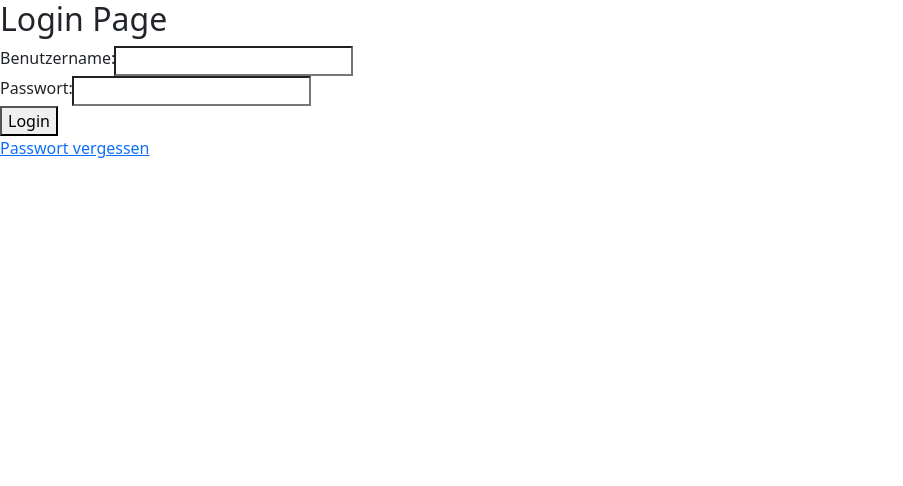
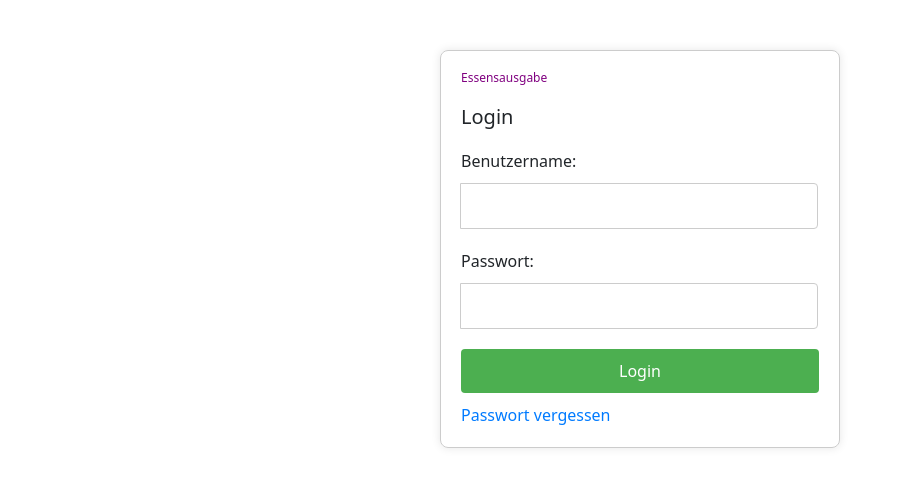
Before and after one commit to WillyKirchner/Softwaretechnik_Praktikum, a React (Create React App) app in the folder frontend/: page /#/ in a window 1280 px wide. Shown: the top 486 px of the page, without its empty margins (0-903 px from the left). Built offline with nearby package versions, Linux system fonts and the light colour scheme.

Commit message:
login prettier

```diff
--- /dev/null
+++ b/frontend/src/pages/Login.css
@@ -0,0 +1,70 @@
+.App {
+    text-align: center;
+  }
+
+  .login-container {
+    width: 100%;
+    max-width: 400px;
+    margin: 50px auto;
+    padding: 20px;
+    border: 1px solid #ccc;
+    border-radius: 8px;
+    box-shadow: 0px 0px 10px rgba(0, 0, 0, 0.1);
+  }
+
+  h2 {
+    font-size: 20px;
+    margin-bottom: 20px;
+  }
+
+  h3 {
+    font-size: 12px;
+    margin-bottom: 20px;
+    color: purple;
+  }
+
+  .input-group {
+    margin-bottom: 15px;
+  }
+
+  .input-group label {
+    display: block;
+    margin-bottom: 5px;
+    text-align: left;
+  }
+
+  .input-group input {
+    width: 100%;
+    padding: 10px;
+    margin: 5px 0;
+    border: 1px solid #ccc;
+    border-radius: 4px;
+  }
+
+  .login-button {
+    width: 100%;
+    padding: 10px;
+    background-color: #4CAF50;
+    color: white;
+    border: none;
+    border-radius: 4px;
+    cursor: pointer;
+    font-size: 16px;
+  }
+
+  .login-button:hover {
+    background-color: #45a049;
+  }
+
+  .forgot-password {
+    margin-top: 10px;
+  }
+
+  .forgot-password a {
+    color: #007bff;
+    text-decoration: none;
+  }
+
+  .forgot-password a:hover {
+    text-decoration: underline;
+  }
--- a/frontend/src/pages/Login.js
+++ b/frontend/src/pages/Login.js
@@ -2,6 +2,7 @@
 import UsersTable from "../components/UsersTable";
 import PropTypes from "prop-types";
 import React, { useState } from 'react';
+import './Login.css';
 
 function Login() {
   const [username, setUsername] = useState('');
@@ -9,18 +10,19 @@ function Login() {
 
   const handleLogin = (event) => {
     event.preventDefault();
-    // For now, just log the username and password to the console
+    // das muss auch noch iwie auf die tabelle zugreifen
     console.log('Logging in with', username, password);
   };
 
   const handleForgotPassword = () => {
-    // Placeholder for forgot password logic
-    alert('Forgot Password clicked');
+    // Placeholder
+    alert('Wir haben Ihnen eine E-Mail geschickt, um Ihr Passwort zu erneuen (placeholder)');
   };
 
   return (
     <div className="login-container">
-      <h2>Login Page</h2>
+      <h3>Essensausgabe</h3>
+      <h2>Login</h2>
       <form onSubmit={handleLogin}>
         <div className="input-group">
           <label htmlFor="username">Benutzername:</label>
```
